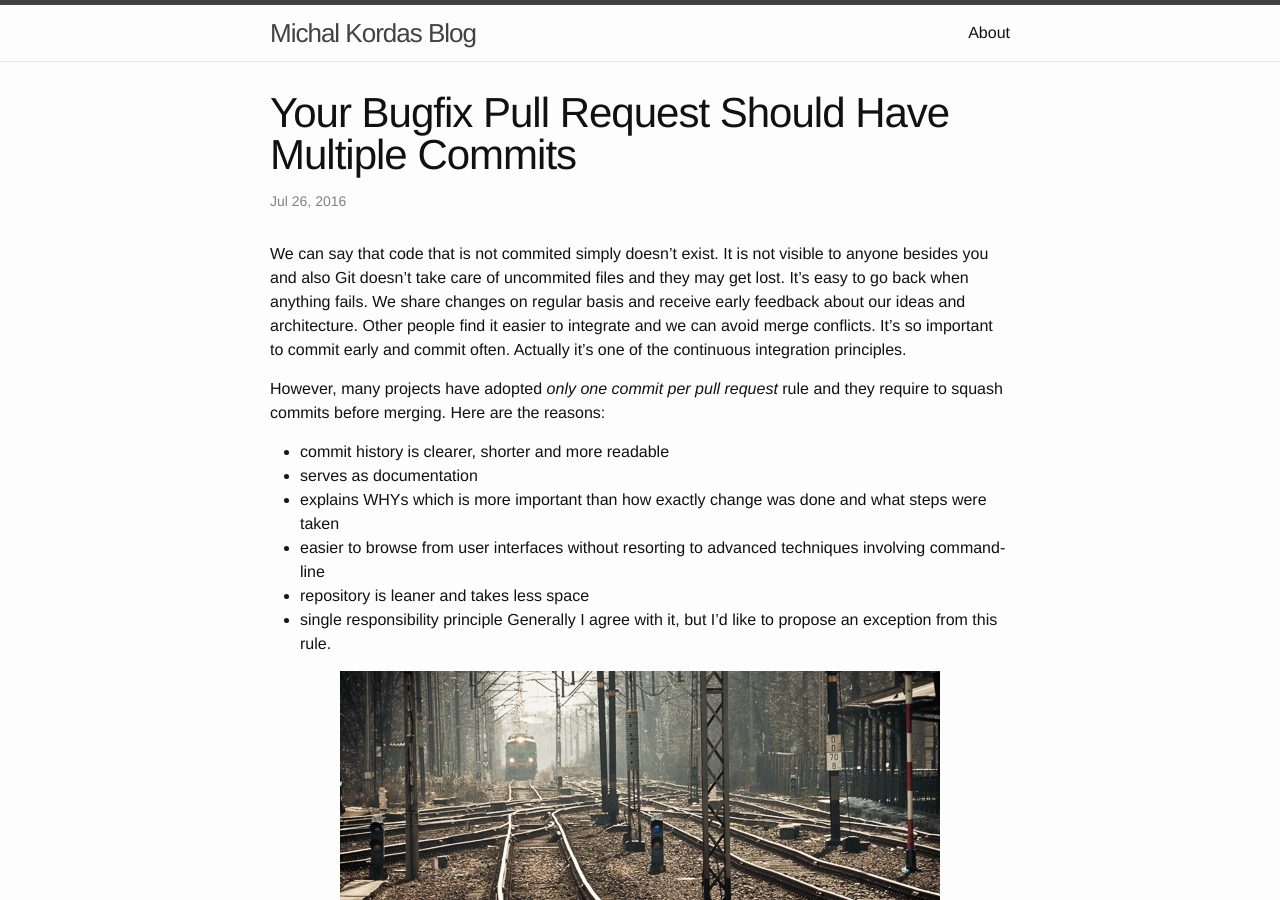
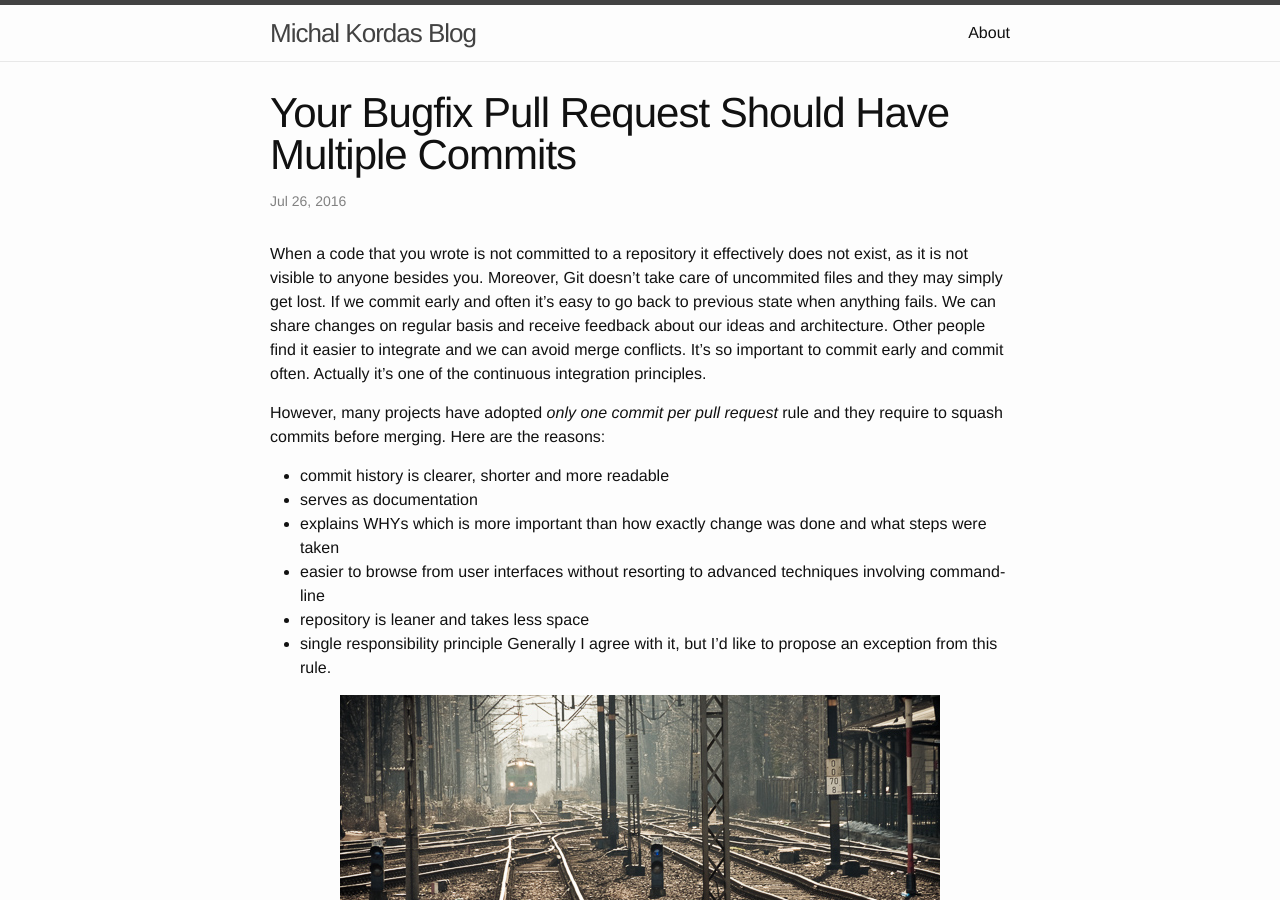
Before and after one commit to mkordas/mkordas.github.io, a Jekyll site: the page built from _posts/2016-07-26-multiple-commits-pr.md, in a window 1280 px wide and 900 px high. Built offline with Jekyll 4.4.1, drawn with Linux system fonts in a browser that asks for light colours.

Commit message:
Polish beginning

```diff
--- a/_posts/2016-07-26-multiple-commits-pr.md
+++ b/_posts/2016-07-26-multiple-commits-pr.md
@@ -6,8 +6,10 @@ tags: [pull request, github]
 date: 2016-07-26
 ---
 
-We can say that code that is not commited simply doesn't exist. It is not visible to anyone besides you and also Git doesn't take care of uncommited files and they may get lost.
-It's easy to go back when anything fails. We share changes on regular basis and receive early feedback about our ideas and architecture. Other people find it easier to integrate and we can avoid merge conflicts.
+When a code that you wrote is not committed to a repository it effectively does not exist, as it is not visible to anyone besides you.
+Moreover, Git doesn't take care of uncommited files and they may simply get lost.
+If we commit early and often it's easy to go back to previous state when anything fails.
+We can share changes on regular basis and receive feedback about our ideas and architecture. Other people find it easier to integrate and we can avoid merge conflicts.
 It's so important to commit early and commit often. Actually it's one of the continuous integration principles.
 
 However, many projects have adopted *only one commit per pull request* rule and they require to squash commits before merging. Here are the reasons:
```
